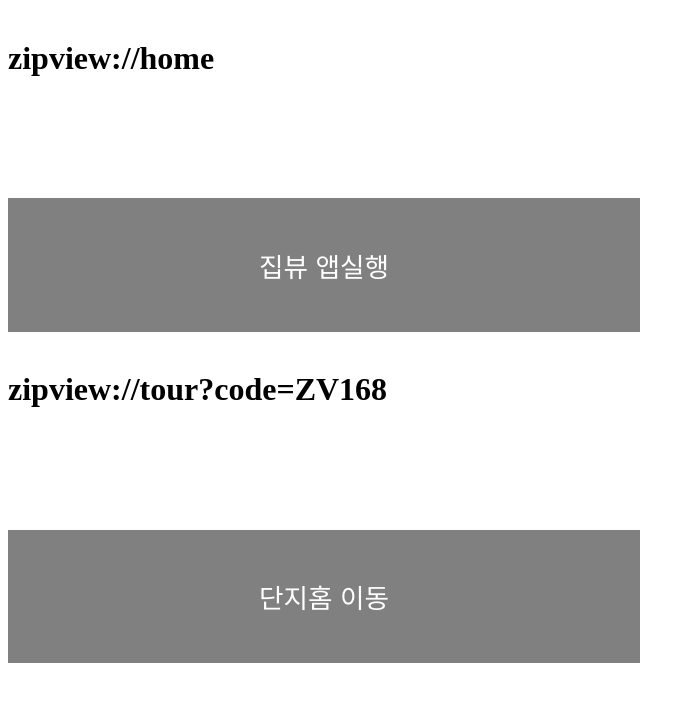
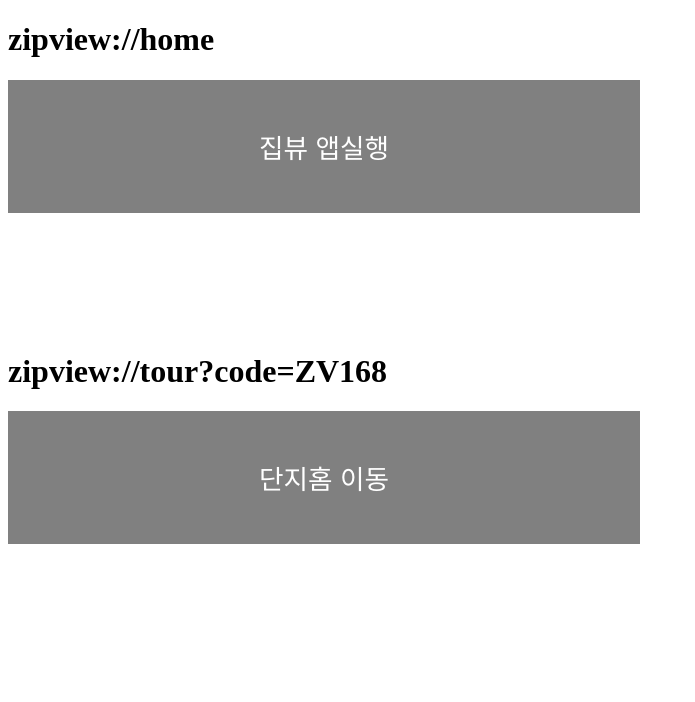
Before and after one commit to bongjava/bongjava.io, a Jekyll site: the page index.html, which Jekyll copies as it is, in a window 1280 px wide. Shown: the top 702 px of the page, without its empty margins (0-695 px from the left). Built offline with Jekyll 4.4.1, drawn with Linux system fonts in a browser that asks for light colours.

Commit message:
Update index.html

```diff
--- a/index.html
+++ b/index.html
@@ -4,7 +4,7 @@
     <title>JavaScript Test</title>
     <style type="text/css">
         #container {
-            margin-top: 30pt;
+            margin-bottom: 30pt;
         }
         button {
             background-color: gray;
@@ -32,9 +32,9 @@
 <body>
     <div id='container'>
 	    <h1>zipview://home</h1>
-        <button onclick='callHome();' style='margin-top: 100px'>집뷰 앱실행</button></br></br>
+        <button onclick='callHome();' style='margin-bottom: 100px'>집뷰 앱실행</button></br></br>
 	<h1>zipview://tour?code=ZV168</h1>
-        <button onclick='callTour();' style='margin-top: 100px'>단지홈 이동</button></br>
+        <button onclick='callTour();' style='margin-bottom: 100px'>단지홈 이동</button></br>
     </div>
 </body>
 
```
